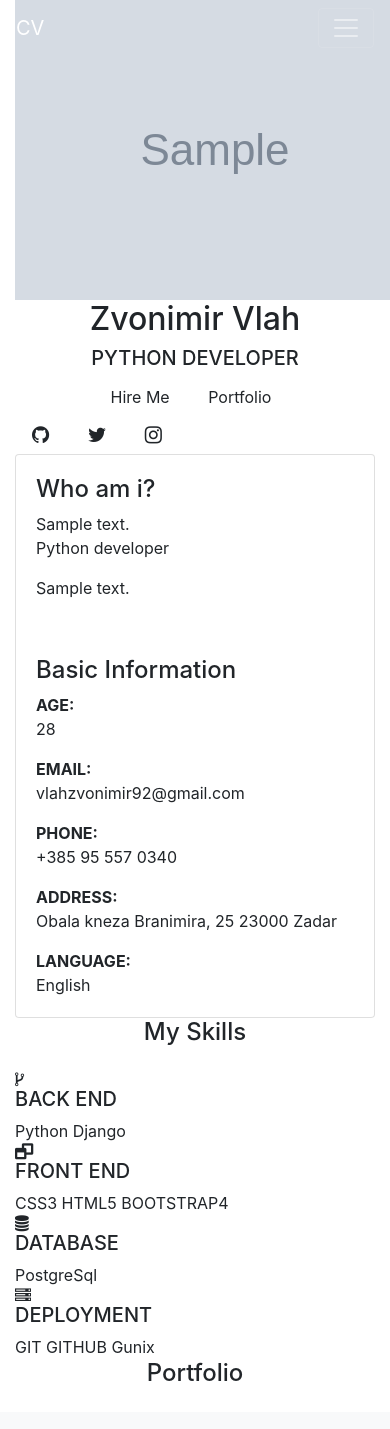
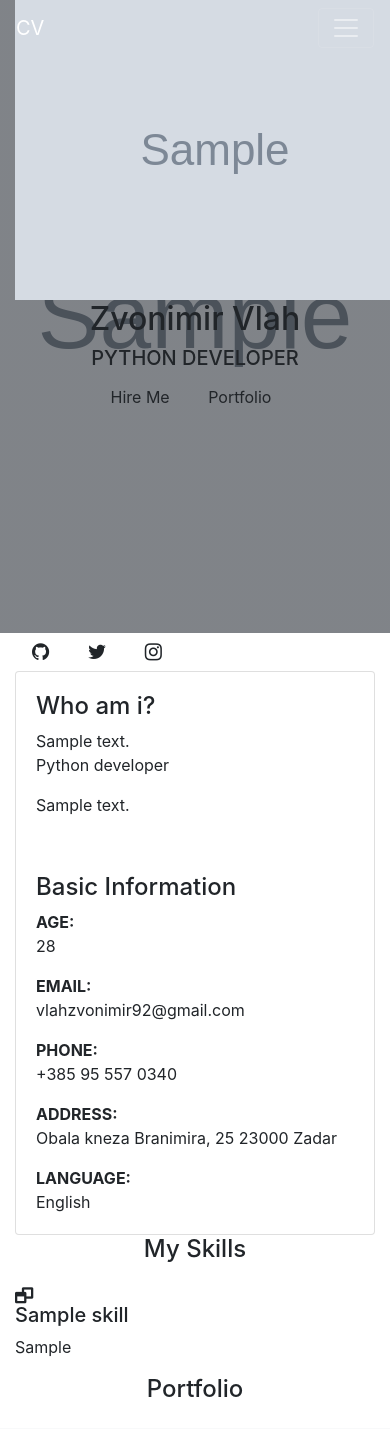
Before and after one commit to zvone92/personal-portfolio-app, a Django app: page / in a window 390 px wide; the page is wider, and only the part inside the window is pictured. Shown: the top 1429 px of that part. Run offline with Django 3.2, Linux system fonts and the light colour scheme; tables that the repository leaves empty hold one stand-in row (values such as "Sample post"); grey boxes marked "Sample" are stand-in pictures; some libraries are stand-ins or nearby versions.

Commit message:
Objects ordering in views is now set to order by primary key.

```diff
--- a/main/admin.py
+++ b/main/admin.py
@@ -2,7 +2,7 @@ from django.contrib import admin
 from .models import About, Skill, Project
 
 class AboutAdmin(admin.ModelAdmin):
-    list_display = ('short_description', 'photo', 'detailed_description')
+    list_display = ('short_description', 'cover', 'photo', 'detailed_description')
 
 class SkillAdmin(admin.ModelAdmin):
     list_display = ('name', 'icon', 'technologies')
--- a/main/views.py
+++ b/main/views.py
@@ -4,8 +4,8 @@ from .models import About, Skill, Project
 
 def portfolio(request):
     about = About.objects.first()
-    skills = Skill.objects.all()
-    projects = Project.objects.all()
+    skills = Skill.objects.all().order_by('pk')
+    projects = Project.objects.all().order_by('pk')
 
     context = {'about': about,
                'skills': skills,
--- a/templates/base.html
+++ b/templates/base.html
@@ -5,6 +5,14 @@
   {%  include 'includes/stylesheets.html' %}
 
   <style>
+      #header{
+        margin:0;
+        height: 75vh;
+        background: linear-gradient(rgba(0,0,0,0.4),rgba(0,0,0,0.4)),url({{ about.cover.url }});
+        background-position: center;
+        background-size: cover;
+        background-attachment: fixed;
+      }
       .bg-dark {
         background: transparent !important;
         transition: 1.5s ease;
--- a/templates/portfolio.html
+++ b/templates/portfolio.html
@@ -37,7 +37,7 @@
       <img class="pulsate" src="{{ about.photo.url }}" alt="profile picture">
       <h2>Zvonimir Vlah</h2>
       <h5>PYTHON DEVELOPER</h5>
-      <a class="btn smooth-scroll mr-2" href="#contact">Hire Me</a>
+      <a class="btn smooth-scroll mr-2" href="mailto:vlahzvonimir92@gmail.com">Hire Me</a>
       <a class="btn smooth-scroll mr-2" href="#" >Portfolio</a>
 
     </div>
@@ -53,13 +53,13 @@
 <!---icon boxes------------->
 <div class="container">
   <div class="button-container">
-    <a class="btn btn-round btn-lg btn-icon" href="#" rel="tooltip" title="Follow me on Facebook">
+    <a class="btn btn-round btn-lg btn-icon" href="https://github.com/zvone92" rel="tooltip" title="Follow me on Facebook">
       <i class="fa fa-github"></i>
     </a>
     <a class="btn btn-default btn-round btn-lg btn-icon" href="#" rel="tooltip" title="Follow me on Twitter">
       <i class="fa fa-twitter"></i>
     </a>
-    <a class="btn btn-default btn-round btn-lg btn-icon" href="#" rel="tooltip" title="Follow me on Instagram">
+    <a class="btn btn-default btn-round btn-lg btn-icon" href="https://www.instagram.com/zvone_vlah" rel="tooltip" title="Follow me on Instagram">
       <i class="fa fa-instagram"></i>
     </a>
   </div>
@@ -67,7 +67,6 @@
 
 <!--- about section --------------------------------->
 
-<!--this is box with shadows from solo code-->
 <section id="about" class="come-in">
   <div class="container">
     <div class="card" >
@@ -117,43 +116,15 @@
           <div class="h4 text-center mb-4 title">My Skills</div>
           <div class="container">
             <div class="row">
+              {% for skill in skills %}
               <div class="col-md-3">
                 <div class="card-counter">
-
-                  <i class="fa fa-code-fork"></i>
-                  <h5 class="skill-name">BACK END</h5>
-                  <span class="count-name">Python</span>
-                  <span class="count-name">Django</span>
+                  <i class="{% cycle 'fa fa-window-restore' 'fa fa-code-fork' 'fa fa-database' 'fa fa-server' %}"></i>
+                  <h5 class="skill-name">{{ skill.name }}</h5>
+                  <span class="count-name">{{ skill.technologies|linebreaks  }}</span>
                 </div>
               </div>
-
-              <div class="col-md-3">
-                <div class="card-counter">
-                  <i class="fa fa-window-restore"></i>
-                  <h5 class="skill-name">FRONT END</h5>
-                  <span class="count-name">CSS3</span>
-                  <span class="count-name">HTML5</span>
-                  <span class="count-name">BOOTSTRAP4</span>
-                </div>
-              </div>
-
-              <div class="col-md-3">
-                <div class="card-counter ">
-                  <i class="fa fa-database"></i>
-                  <h5 class="skill-name">DATABASE</h5>
-                  <span class="count-name">PostgreSql</span>
-                </div>
-              </div>
-
-              <div class="col-md-3">
-                <div class="card-counter">
-                  <i class="fa fa-server"></i>
-                  <h5 class="skill-name">DEPLOYMENT</h5>
-                  <span class="count-name">GIT</span>
-                  <span class="count-name">GITHUB</span>
-                  <span class="count-name">Gunix</span>
-                </div>
-              </div>
+             {% endfor %}
             </div>
           </div>
         </div>
@@ -165,39 +136,21 @@
             <div class="container">
 
               <div class="row">
-                <!-- Album ... -->
+                <!--Portfolio Projects ...-->
+                {% for project in projects %}
                 <div class="col-md-6">
                   <div class="card mb-4 shadow-sm">
-                    <img class="bd-placeholder-img card-img-top" src='images/weather-app.png' />
+                    <img class="bd-placeholder-img card-img-top" src='{{project.image.url}}' />
                     <div class="card-body">
-                      <p class="card-text"></p>
+                      <hr>
+                      <h5 class="card-title">{{project.name}}</h5>
+                      <p class="card-text">{{project.description}}</p>
+                      <a href="{{project.github_url}}" class="btn btn-primary">github</a>
+                      <a href="#" class="btn btn-primary">Demo</a>
                     </div>
                   </div>
                 </div>
-                <div class="col-md-6">
-                  <div class="card mb-4 shadow-sm">
-                    <img class="bd-placeholder-img card-img-top" src='images/weather-app.png' />
-                    <div class="card-body">
-                      <p class="card-text"></p>
-                    </div>
-                  </div>
-                </div>
-                <div class="col-md-6">
-                  <div class="card mb-4 shadow-sm">
-                    <img class="bd-placeholder-img card-img-top" src='images/weather-app.png'/>
-                    <div class="card-body">
-                      <p class="card-text"></p>
-                    </div>
-                  </div>
-                </div>
-                <div class="col-md-6">
-                  <div class="card mb-4 shadow-sm">
-                    <img class="bd-placeholder-img card-img-top" src='images/weather-app.png'/>
-                    <div class="card-body">
-                      <p class="card-text"></p>
-                    </div>
-                  </div>
-                </div>
+                {% endfor %}
               </div>
             </div>
           </div>
```
Also changed, not shown: 1 other file.
